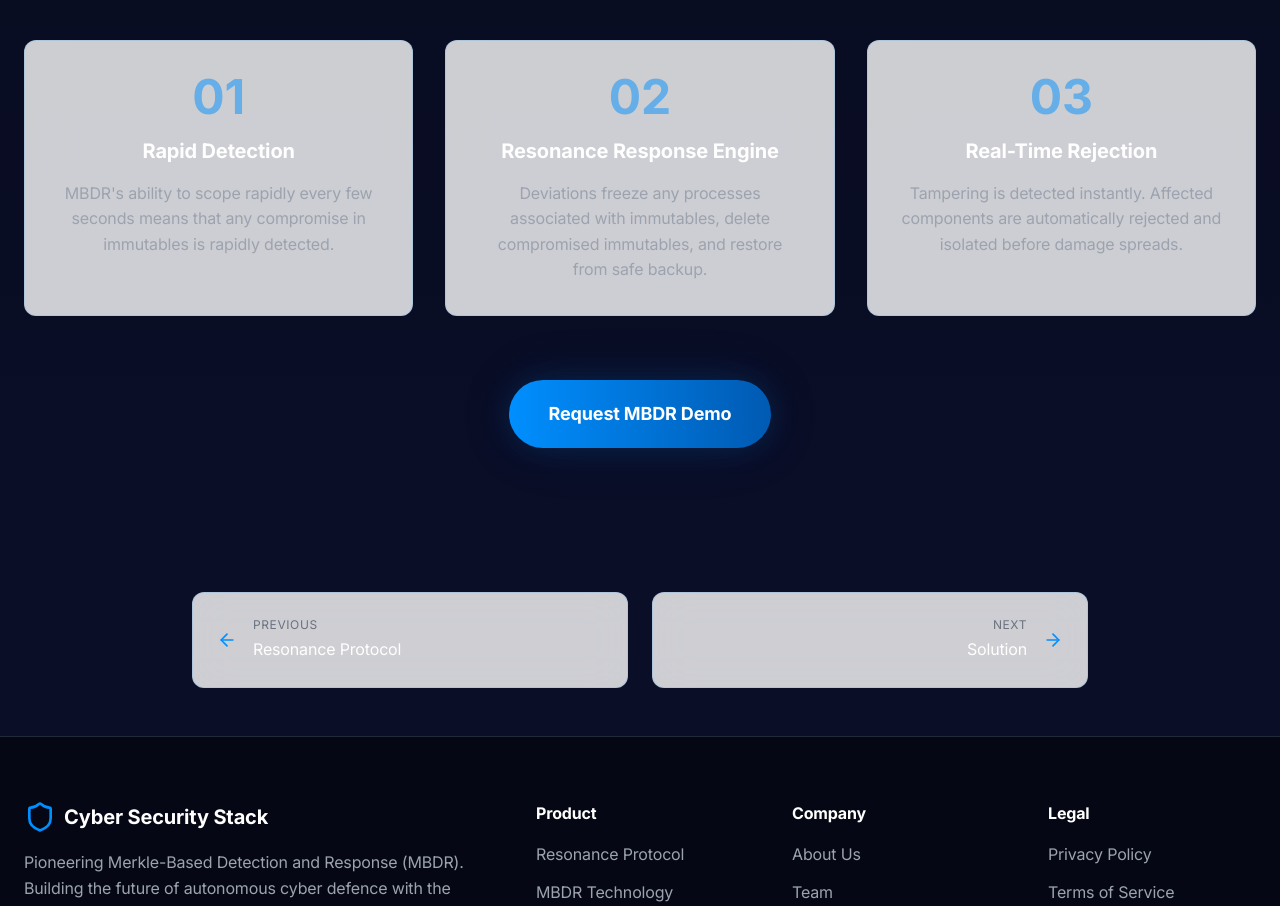
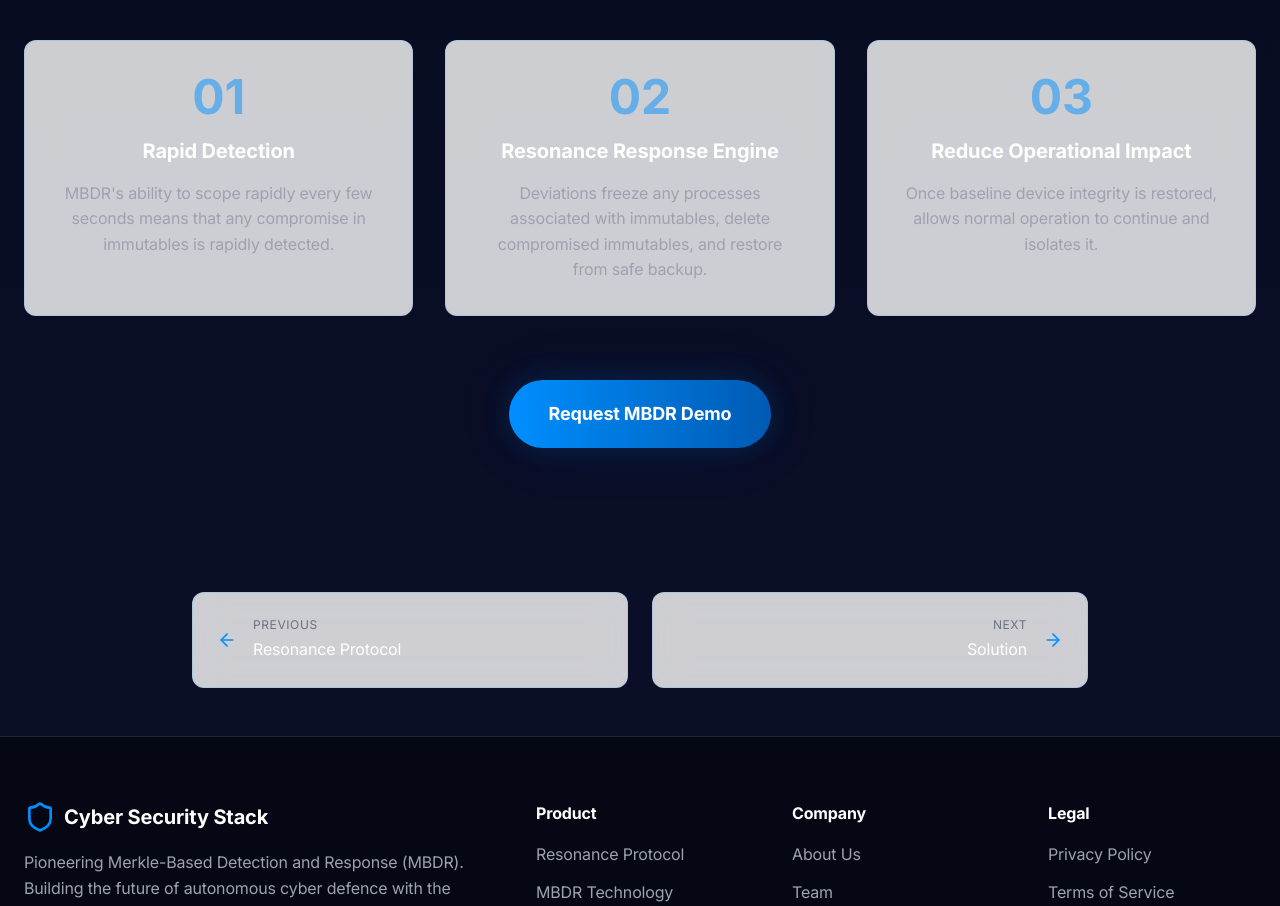
Before and after one commit to DevanshM1211/Cybersecurity-Stack-Website, a Next.js app: page /mbdr in a window 1280 px wide. Shown: the part 1360-2266 px from the top of the page. Built offline with nearby package versions, Linux system fonts and the light colour scheme.

Commit message:
Change Real-Time Rejection to Reduce Operational Impact with updated description

```diff
--- a/components/MBDR.tsx
+++ b/components/MBDR.tsx
@@ -225,9 +225,9 @@ const MBDR = () => {
               },
               {
                 step: "03",
-                title: "Real-Time Rejection",
+                title: "Reduce Operational Impact",
                 description:
-                  "Tampering is detected instantly. Affected components are automatically rejected and isolated before damage spreads.",
+                  "Once baseline device integrity is restored, allows normal operation to continue and isolates it.",
               },
             ].map((item, index) => (
               <motion.div
```
